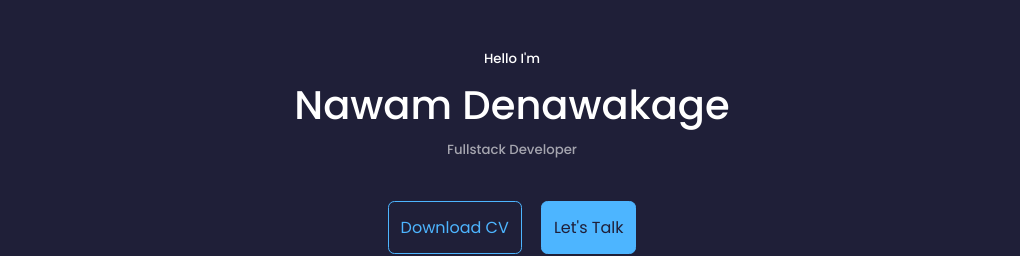
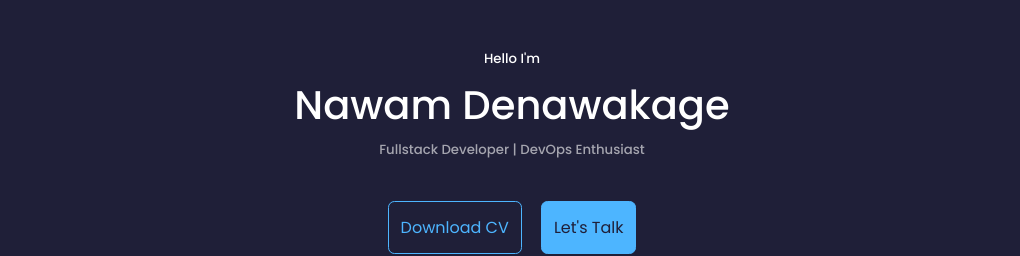
Before and after one commit to nawam727/portfoliowebsite, a React (Create React App) app: page / in a window 1280 px wide. Shown: the top 256 px of the page, without its empty margins (128-1148 px from the left). Built offline with nearby package versions, Linux system fonts and the light colour scheme.

Commit message:
favicon added

```diff
--- a/public/index.html
+++ b/public/index.html
@@ -4,7 +4,7 @@
     <meta charset="UTF-8">
     <meta http-equiv="X-UA-Compatible" content="IE=edge">
     <meta name="viewport" content="width=device-width, initial-scale=1.0">
-    <title>React Personal Portfolio Website</title>
+    <title>Nawam Denawkage Portfolio Website</title>
 </head>
 <body>
     <div id="root"></div>
--- a/src/components/header/Header.jsx
+++ b/src/components/header/Header.jsx
@@ -10,7 +10,7 @@ const Header = () => {
       <div className="container header_container">
         <h5>Hello I'm</h5>
         <h1>Nawam Denawakage</h1>
-        <h5 className="text-light">Fullstack Developer</h5>
+        <h5 className="text-light">Fullstack Developer | DevOps Enthusiast</h5>
         <CTA />
         <HeaderSocial />
         <div className="me">
```
Also changed, not shown: 1 other file (tests, documents, lock files or other folders).
